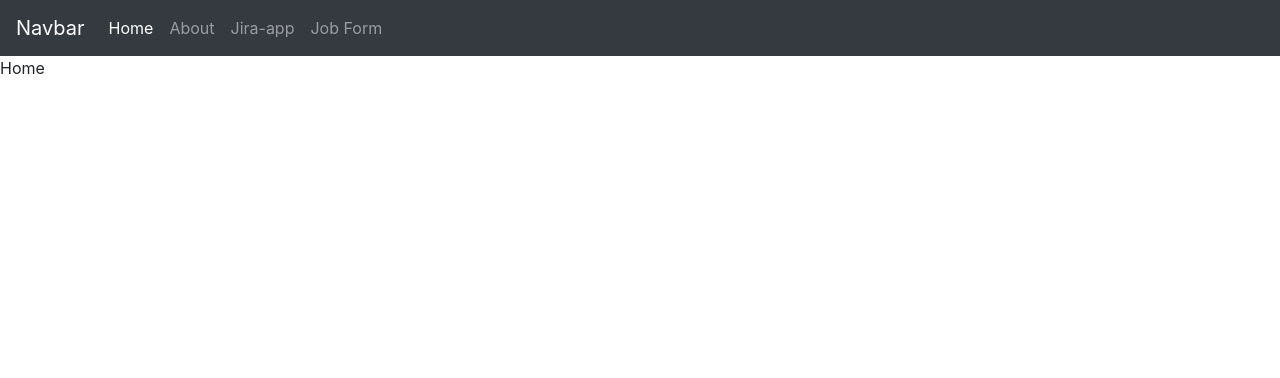
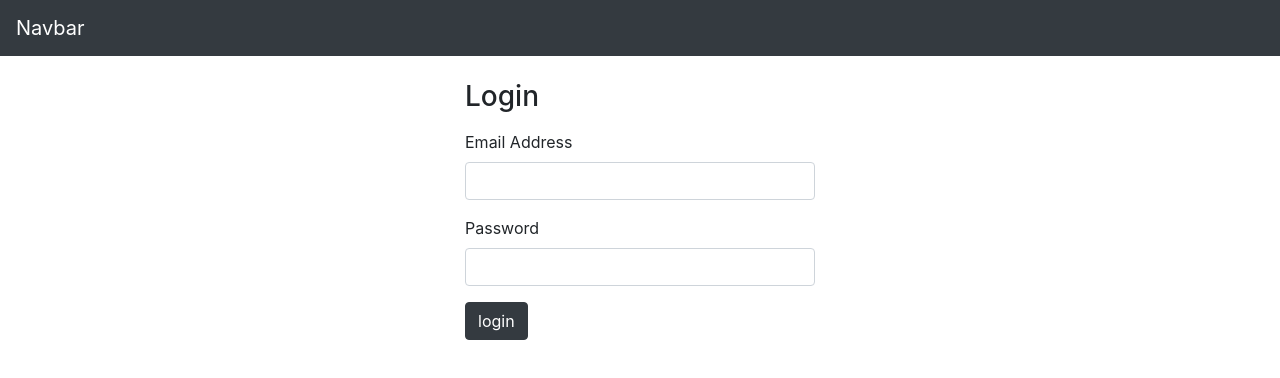
Before and after one commit to gurdeep4git/react-playground, a React (Create React App) app: page / in a window 1280 px wide. Shown: the top 378 px of the page. Built offline with nearby package versions, Linux system fonts and the light colour scheme.

Commit message:
added login page

```diff
--- a/src/Entry.js
+++ b/src/Entry.js
@@ -1,5 +1,7 @@
-import React from 'react';
+import React, { useState } from 'react';
 import { BrowserRouter as Router, Routes, Route } from "react-router-dom";
+
+import Login from './components/Auth/Login';
 import Navbar from './components/Navbar/Navbar';
 import About from './components/About/About';
 import Home from './components/Home/Home';
@@ -7,12 +9,16 @@ import Jira from './components/Jira/Jira';
 import JobForm from './components/JobForm/JobForm';
 
 function Entry() {
+
+    const [currentUser, setCurrentUser] = useState(null);
+
     return (
         <Router>
             <div>
-                <Navbar />
+                <Navbar currentUser={currentUser} setCurrentUser={setCurrentUser} />
                 <Routes>
-                    <Route exact path="/" element={<Home />} />
+                    <Route exact path="/" element={<Login setCurrentUser={setCurrentUser} />} />
+                    <Route exact path="/home" element={<Home />} />
                     <Route exact path="/about" element={<About />} />
                     <Route exact path="/jira-app" element={<Jira />} />
                     <Route exact path="/job-form" element={<JobForm />} />
--- /dev/null
+++ b/src/components/Auth/Login.js
@@ -0,0 +1,50 @@
+import React, { useRef } from 'react'
+import { useNavigate } from 'react-router-dom';
+import { setLoggedInUser } from "../../utils/local-storage";
+
+export default function Login(props) {
+
+    const navigate = useNavigate();
+
+    const username = useRef(null);
+    const password = useRef(null);
+
+    const handleLogin = e => {
+        const formUsername = username.current.value;
+        const formPassword = password.current.value;
+
+        const loggedInUser = {
+            username: formUsername,
+            password: formPassword
+        }
+
+        setLoggedInUser(loggedInUser);
+
+        props.setCurrentUser(loggedInUser);
+
+        navigate("/jira-app");
+    }
+
+    return (
+        <div className='container'>
+            <div className='row my-4'>
+                <div className='col-4 offset-4'>
+                    <h3 className='mb-3'>Login</h3>
+                    <form>
+                        <div className='form-group'>
+                            <label htmlFor='username'>Email Address</label>
+                            <input type='email' className='form-control' ref={username} />
+                        </div>
+
+                        <div className='form-group'>
+                            <label htmlFor='password'>Password</label>
+                            <input type='password' className='form-control' ref={password} />
+                        </div>
+
+                        <button type='button' onClick={handleLogin} className='btn btn-dark'>login</button>
+                    </form>
+                </div>
+            </div>
+        </div>
+    )
+}
--- a/src/components/Home/Home.js
+++ b/src/components/Home/Home.js
@@ -1,10 +1,10 @@
 import React from 'react'
 
-function Home() {
+function Home(props) {
     return (
-        <div>
-            Home
-        </div>
+        <>
+            {props.children}
+        </>
     )
 }
 
--- a/src/components/Navbar/Navbar.js
+++ b/src/components/Navbar/Navbar.js
@@ -1,7 +1,20 @@
 import React from 'react'
+import { useNavigate } from 'react-router-dom';
 import { Link } from 'react-router-dom'
+import { clearStorage } from '../../utils/local-storage';
 
-function Navbar() {
+function Navbar(props) {
+
+    const navigate = useNavigate();
+    const { currentUser } = props;
+
+    const handleLogout = (e) => {
+        e.preventDefault();
+        clearStorage();
+        props.setCurrentUser(null);
+        navigate("/");
+    }
+
     return (
         <div>
             <nav className="navbar navbar-expand-lg navbar-dark bg-dark">
@@ -10,12 +23,13 @@ function Navbar() {
                     <span className="navbar-toggler-icon"></span>
                 </button>
 
-                <div className="collapse navbar-collapse" id="navbarSupportedContent">
+                {currentUser ?
+                    (<div className="collapse navbar-collapse" id="navbarSupportedContent">
                         <ul className="navbar-nav mr-auto">
                             <li className="nav-item active">
-                            <Link className="nav-link" to="/">Home <span className="sr-only">(current)</span></Link>
+                                <Link className="nav-link" to="/home">Home <span className="sr-only">(current)</span></Link>
                             </li>
-                        <li className="nav-item">
+                            <li className="nav-item active">
                                 <Link className="nav-link" to="/about">About</Link>
                             </li>
                             <li className="nav-item">
@@ -25,7 +39,15 @@ function Navbar() {
                                 <Link className="nav-link" to="/job-form">Job Form</Link>
                             </li>
                         </ul>
-                </div>
+                        <span className="navbar-text">
+                            {currentUser && currentUser.username}
+                        </span>
+                        <span onClick={(e) => handleLogout(e)} className="navbar-text ml-3">
+                            logout
+                        </span>
+
+                    </div>) : null
+                }
             </nav>
         </div>
     )
--- a/src/index.js
+++ b/src/index.js
@@ -4,6 +4,7 @@ import './index.css';
 // import App from './App';
 import reportWebVitals from './reportWebVitals';
 import Entry from './Entry';
+
 
 ReactDOM.render(
   <React.StrictMode>
--- /dev/null
+++ b/src/utils/local-storage.js
@@ -0,0 +1,14 @@
+const LOGGED_IN_USER = 'loggedInUser';
+
+export const setLoggedInUser = (user) => {
+    localStorage.setItem(LOGGED_IN_USER, JSON.stringify(user));
+}
+
+export const getLoggedInUser = () => {
+    const user = JSON.parse(localStorage.getItem(LOGGED_IN_USER));
+    return user ? user : null;
+}
+
+export const clearStorage = () => {
+    localStorage.clear()
+}
--- /dev/null
+++ b/src/utils/logged-user.js
@@ -0,0 +1,4 @@
+import { createContext } from 'react';
+
+const loggedUserContext = createContext();
+export default loggedUserContext;
```
Also changed, not shown: src/context/CurrentUserContext.js (added, +21 -0 lines), src/routes.js (added, +24 -0 lines). Lines whose indentation alone changed are shown as unchanged.
